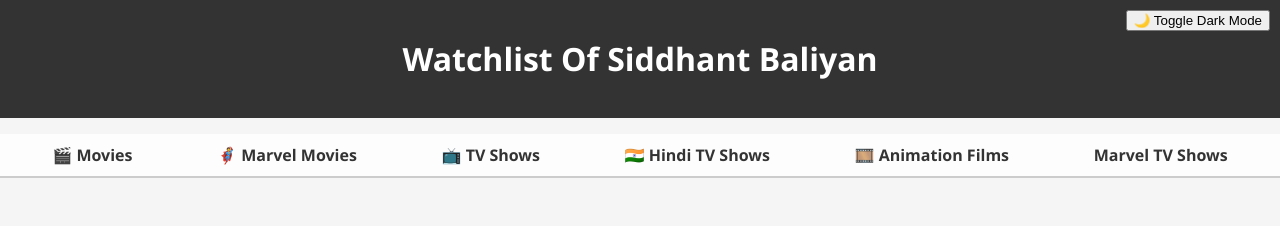
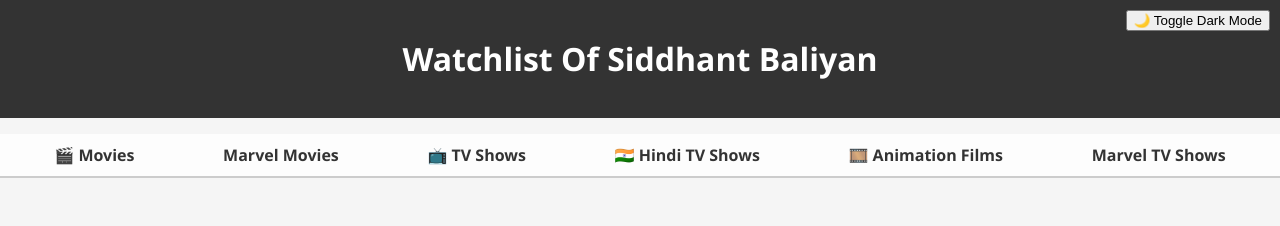
Before and after one commit to SBSiddhantBaliyan/watchlist-of-movies-and-shows, a plain HTML site: page index.html in a window 1280 px wide. Shown: the top 226 px of the page. Drawn offline with Linux system fonts and the light colour scheme.

Commit message:
index.html

```diff
--- a/index.html
+++ b/index.html
@@ -88,7 +88,7 @@
     <nav>
         <ul>
             <li><a href="EnglishMovies.html">🎬 Movies</a></li>
-            <li><a href="MarvelMovies.html">🦸 Marvel Movies</a></li>
+            <li><a href="MarvelMovies.html"> Marvel Movies</a></li>
             <li><a href="TVShowsNames.html">📺 TV Shows</a></li>
             <li><a href="HindiTvShows.html">🇮🇳 Hindi TV Shows</a></li>
             <li><a href="cartoon.html">🎞️ Animation Films</a></li>
```
